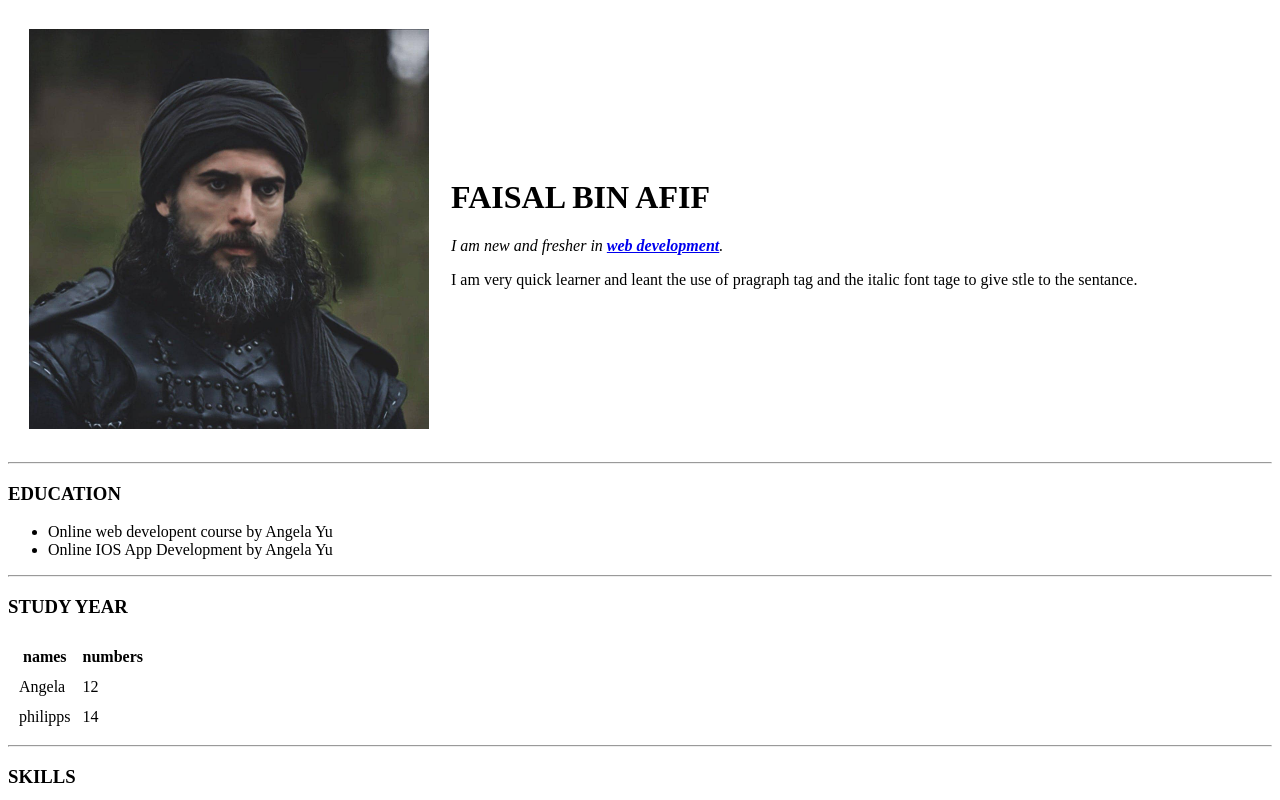
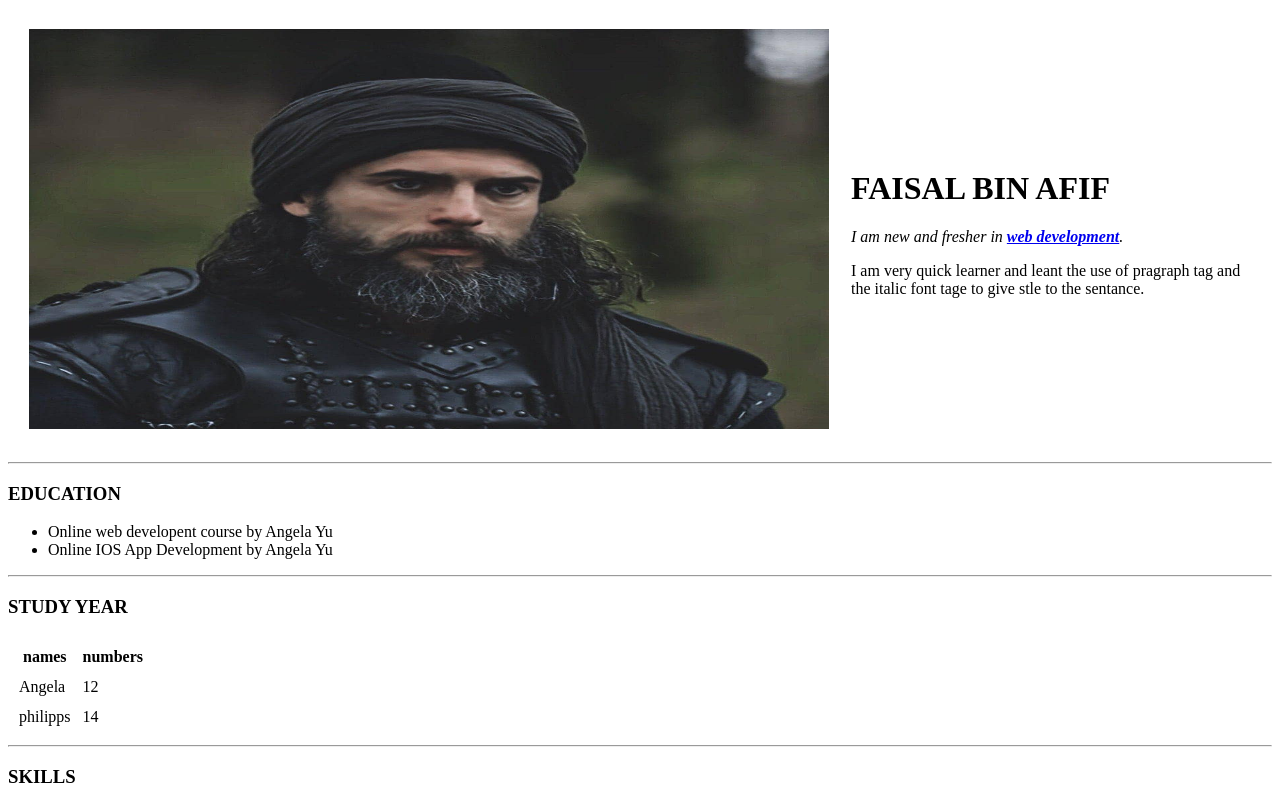
Before and after one commit to faisalbinafif/corp, a plain HTML site: page index.html in a window 1280 px wide. Shown: the top 800 px of the page. Drawn offline with Linux system fonts and the light colour scheme.

Commit message:
Update index.html

```diff
--- a/index.html
+++ b/index.html
@@ -11,7 +11,7 @@
 <body>
   <table cellspacing="20">
     <tr>
-      <td><img src="turgut.jpg" alt="TURGUT BEYM" width="400" height="400"></td>
+      <td><img src="turgut.jpg" alt="TURGUT BEYM" width="800" height="400"></td>
       <td>
         <h1>FAISAL BIN AFIF</h1>
         <p><em>I am new and fresher in <strong><a href="https://www.udemy.com/course/the-complete-web-development-bootcamp/">web development</a></strong>.</em></p>
```
